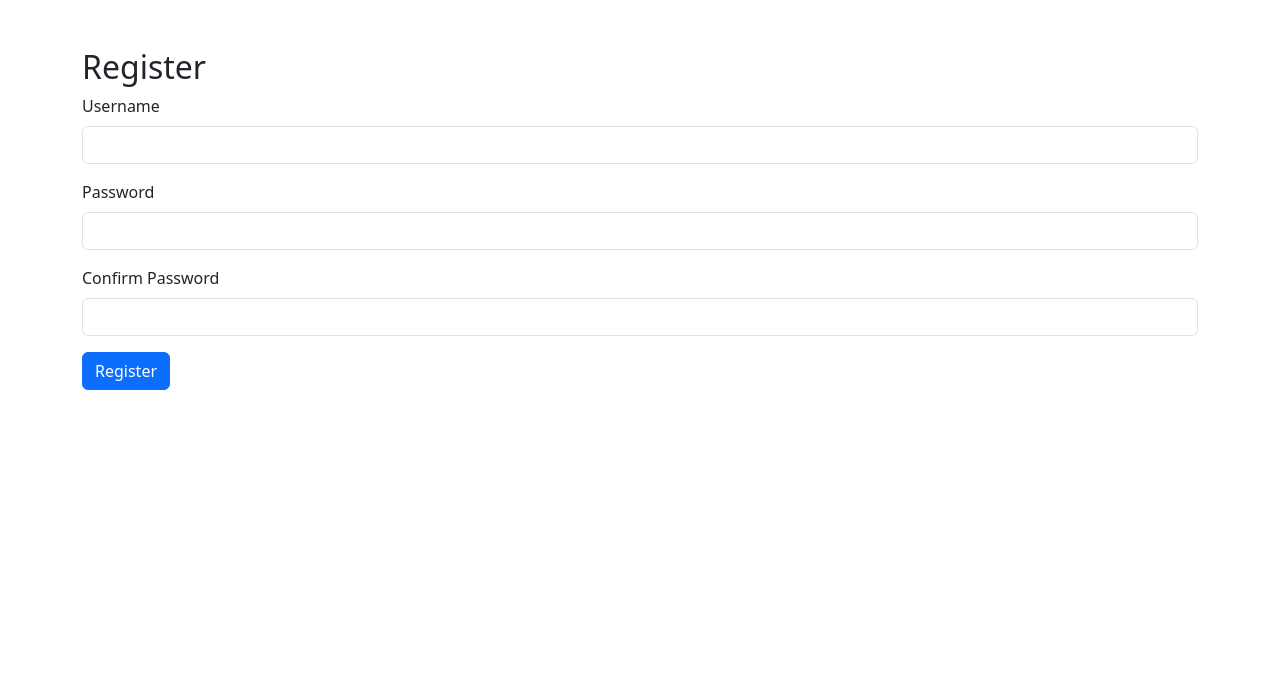
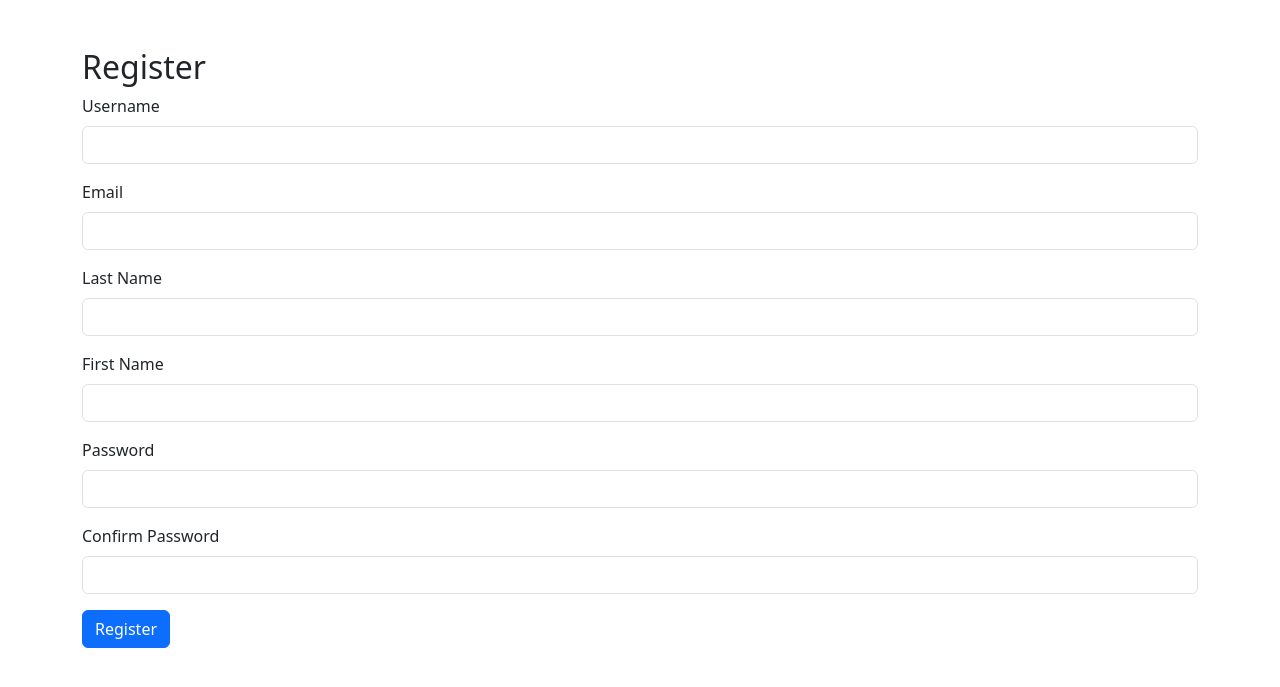
Before and after one commit to quibedo061877-droid/Django-User-Auth, a Django app: page /user/register/ in a window 1280 px wide. Shown: the top 687 px of the page. Run offline with Django 5.2, Linux system fonts and the light colour scheme.

Commit message:
User Registration

```diff
--- a/user/templates/registration/register.html
+++ b/user/templates/registration/register.html
@@ -10,6 +10,36 @@
         class="form-control"
         id="username"
         name="username"
+        required
+      />
+    </div>
+    <div class="mb-3">
+      <label for="email" class="form-label">Email</label>
+      <input
+        type="text"
+        class="form-control"
+        id="email"
+        name="email"
+        required
+      />
+    </div>
+    <div class="mb-3">
+      <label for="last_name" class="form-label">Last Name</label>
+      <input
+        type="text"
+        class="form-control"
+        id="last_name"
+        name="last_name"
+        required
+      />
+    </div>
+    <div class="mb-3">
+      <label for="first_name" class="form-label">First Name</label>
+      <input
+        type="text"
+        class="form-control"
+        id="first_name"
+        name="first_name"
         required
       />
     </div>
--- a/user/views.py
+++ b/user/views.py
@@ -14,13 +14,17 @@ def register_view(request):
         username = request.POST['username']
         password = request.POST['password']
         confirm_password = request.POST['confirm_password']
+        last_name = request.POST['last_name']
+        first_name = request.POST['first_name']
+        email = request.POST['email']
 
         if password == confirm_password:
             try:
-                user = User.objects.create_user(username=username, password=password)
+                user = User.objects.create_user(username=username, password=password, email=email, first_name=first_name, last_name=last_name)
                 user.save()
-                # return HttpResponse("Registration successful!")
-                return redirect('login')
+                return HttpResponse("Registration successful!")
+                # messages.success(request, "Registration successful!")
+                # return redirect('login')
             except:
                 messages.error(request, "Username already exists.")
         else:
```
Also changed, not shown: db.sqlite3.
